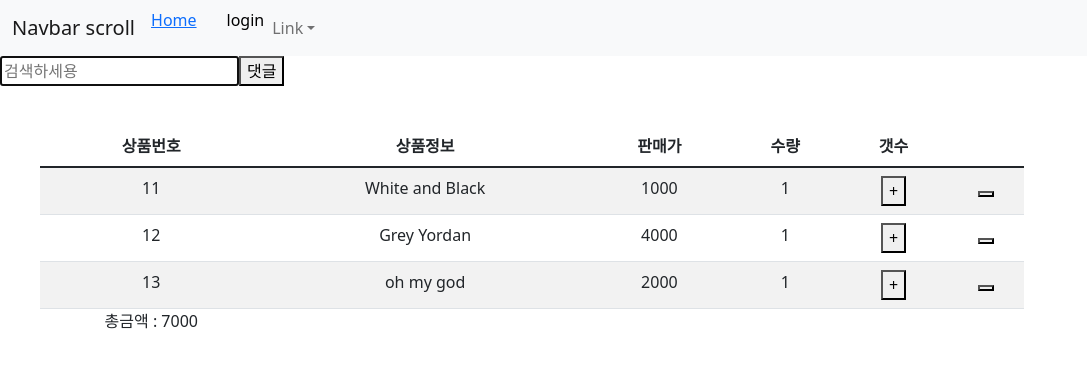
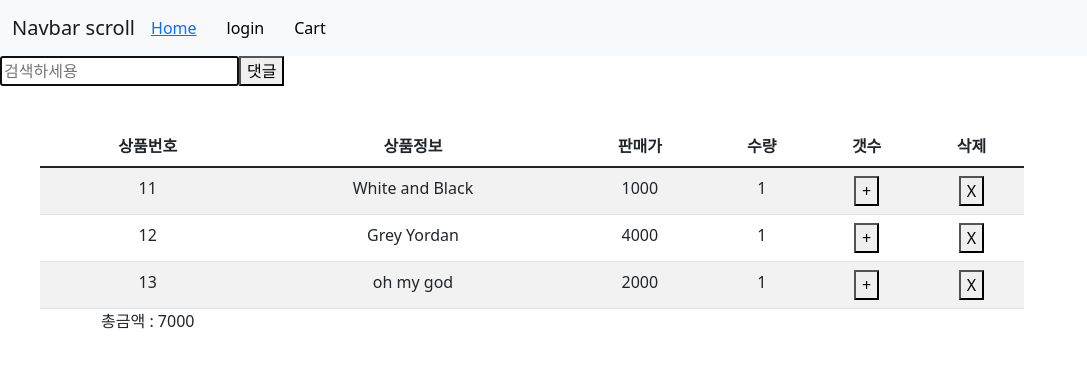
Before and after one commit to jiyounggo/react_shoppingmall, a React (Create React App) app: page /cart in a window 1280 px wide. Shown: the top 368 px of the page, without its empty margins (0-1087 px from the left). Built offline with nearby package versions, Linux system fonts and the light colour scheme; no server answers.

Commit message:
Add : 장바구니 삭제버튼
장바구니 아이템 삭제 기능

```diff
--- a/src/App.js
+++ b/src/App.js
@@ -25,7 +25,6 @@ function App() {
 
   const dispatch = useDispatch();
   const user = useSelector((state) => state.userSlice);
-  console.log(user);
   useEffect(() => {
     firebase.auth().onAuthStateChanged((userInfo) => {
       if (userInfo !== null) {
@@ -35,10 +34,6 @@ function App() {
         dispatch(clearUser());
       }
     });
-  }, []);
-
-  useEffect(() => {
-    // firebase.auth().signOut();
   }, []);
 
   const inputRef = useRef();
--- a/src/components/User/Register.js
+++ b/src/components/User/Register.js
@@ -9,8 +9,7 @@ function Register() {
   const [Email, setEmail] = useState("");
   const [PW, setPW] = useState("");
   const [PWconfirm, setPWconfirm] = useState("");
-  const [Flag, setFlag] = useState(false);
-
+  // const [Flag, setFlag] = useState(false);
   const navigate = useNavigate();
 
   const RegisterFunction = async (e) => {
@@ -31,9 +30,9 @@ function Register() {
     await createdUser.user.updateProfile({
       displayName: Name,
     });
-    console.log(createdUser.user);
     navigate("/login");
   };
+
   return (
     <LoginDiv>
       <form>
@@ -45,6 +44,7 @@ function Register() {
             setName(e.currentTarget.value);
           }}
         />
+
         <label>이메일</label>
         <input
           type="email"
--- a/src/components/header.js
+++ b/src/components/header.js
@@ -1,18 +1,9 @@
-import { useState } from "react";
 import { useNavigate } from "react-router-dom";
 import { Link } from "react-router-dom";
 import { useSelector, useDispatch } from "react-redux";
 import firebase from "../firebase.js";
 
-import {
-  Navbar,
-  Nav,
-  Container,
-  Form,
-  Button,
-  NavDropdown,
-  Offcanvas,
-} from "react-bootstrap";
+import { Navbar, Nav, Container, NavDropdown } from "react-bootstrap";
 import "bootstrap/dist/css/bootstrap.css";
 
 function Header() {
@@ -45,12 +36,16 @@ function Header() {
               ) : (
                 <div onClick={() => LogoutHandler()}>Logout</div>
               )}
-              <NavDropdown title="Link" id="navbarScrollingDropdown">
-                <NavDropdown.Item>Action</NavDropdown.Item>
-                <NavDropdown.Item>Another action</NavDropdown.Item>
-                <NavDropdown.Divider />
-                <NavDropdown.Item>Something else here</NavDropdown.Item>
-              </NavDropdown>
+              <Link
+                to="/cart"
+                style={{
+                  color: "black",
+                  textDecoration: "none",
+                  marginLeft: "30px",
+                }}
+              >
+                Cart
+              </Link>
             </Nav>
           </Navbar.Collapse>
         </Container>
--- a/src/pages/cart.js
+++ b/src/pages/cart.js
@@ -1,7 +1,8 @@
 import { Table } from "react-bootstrap";
 import styled from "styled-components";
 import { useSelector, useDispatch } from "react-redux";
-import { addCount } from "../reducer/store.js";
+import { addCount, deltetItem } from "../reducer/store.js";
+import { useParams } from "react-router-dom";
 
 let Box = styled.div`
   color: grey;
@@ -12,6 +13,8 @@ let Box = styled.div`
 `;
 
 function Cart(props) {
+  let { id } = useParams();
+
   let state = useSelector((state) => {
     return state;
   });
@@ -24,7 +27,6 @@ function Cart(props) {
     (accu, cart) => accu + cart.price * cart.count,
     0
   );
-  console.log(total);
 
   return (
     <Box>
@@ -36,6 +38,7 @@ function Cart(props) {
             <th>판매가</th>
             <th>수량</th>
             <th>갯수</th>
+            <th>삭제</th>
           </tr>
         </thead>
         <tbody>
@@ -56,7 +59,13 @@ function Cart(props) {
                 </button>
               </td>
               <td>
-                <button onClick={() => {}}></button>
+                <button
+                  onClick={() => {
+                    dispatch(deltetItem(state.cart[i].id));
+                  }}
+                >
+                  X
+                </button>
               </td>
             </tr>
           ))}
--- a/src/reducer/store.js
+++ b/src/reducer/store.js
@@ -17,15 +17,19 @@ let cart = createSlice({
         return a.id === action.payload;
       });
       state[번호].count++;
-      // state[action.payload].count++
     },
     addItem(state, action) {
       state.push(action.payload);
     },
+    deltetItem(state, action) {
+      let copy = [...state];
+      let 필터 = copy.filter((a) => a.id !== action.payload);
+      return 필터;
+    },
   },
 });
 
-export let { addCount, addItem } = cart.actions;
+export let { addCount, addItem, deltetItem } = cart.actions;
 
 let userSlice = createSlice({
   name: "userSlice",
```
